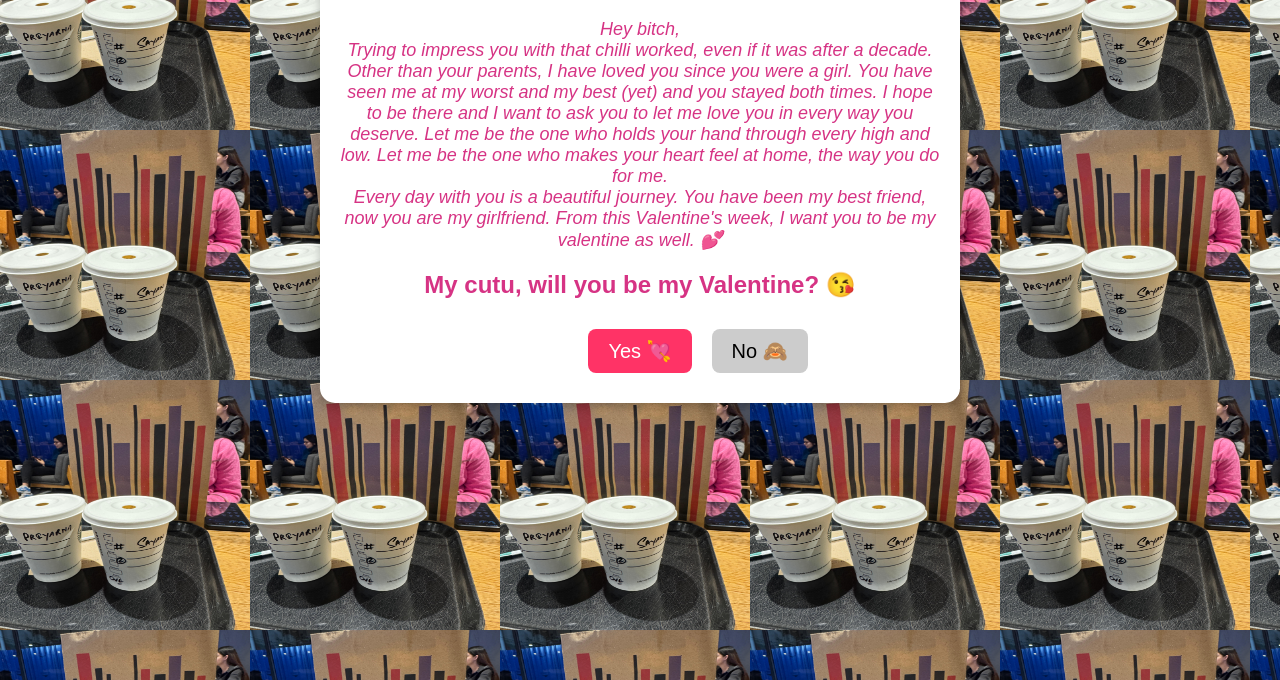
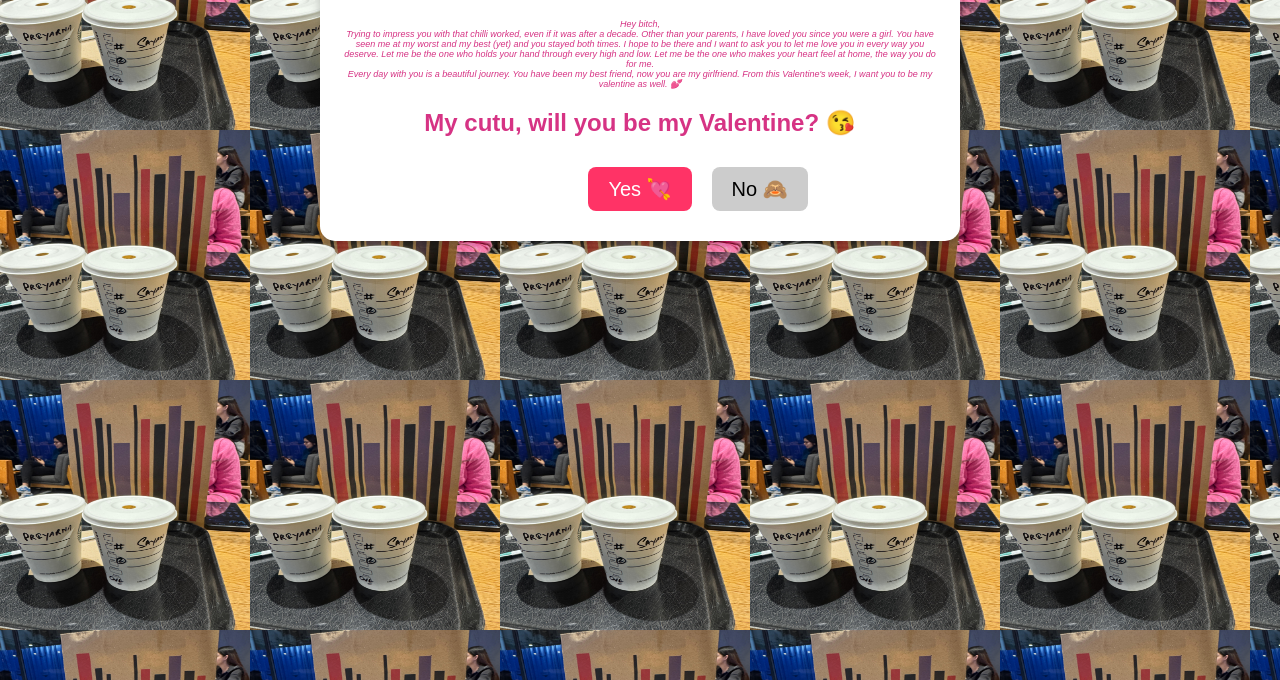
Before and after one commit to isayan58/valentines-website, a plain HTML site: page index.html in a window 1280 px wide. Shown: the part 120-800 px from the top of the page. Drawn offline with Linux system fonts and the light colour scheme.

Commit message:
Update style.css

```diff
--- a/style.css
+++ b/style.css
@@ -25,7 +25,7 @@ h1 {
 
 .love-letter {
     font-style: italic;
-    font-size: 18px;
+    font-size: 9px;
     margin: 20px 0;
 }
 
```
